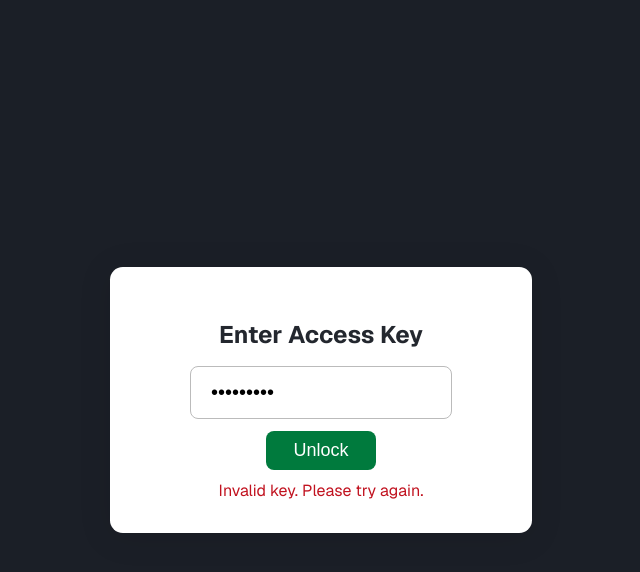
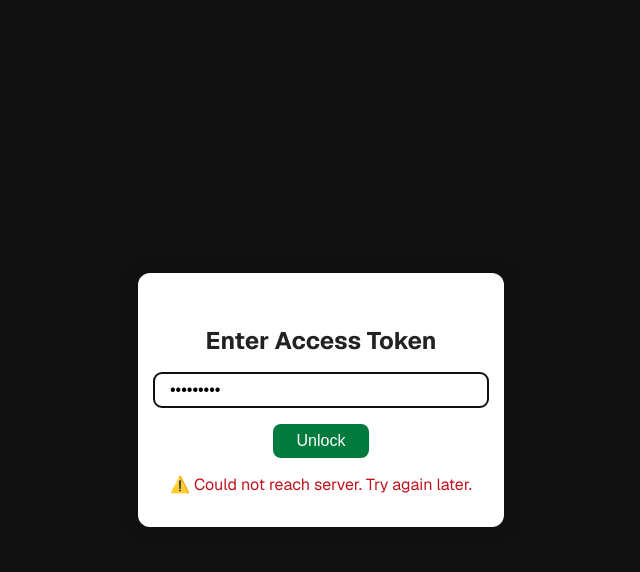
Before and after one commit to ainstarc/ipo-gmp, a Next.js app: page / in a window 1280 px wide. Both pictures are taken after typing "Sample123" into the empty fields and a click on the button "Unlock". Shown: the top 572 px of the page, without its empty margins (319-959 px from the left). Built offline with nearby package versions, Linux system fonts and the light colour scheme; no server answers.

Commit message:
feat: integrate PingStatus component and update AccessGate for token validation

```diff
--- a/src/app/layout.tsx
+++ b/src/app/layout.tsx
@@ -2,8 +2,9 @@ import React from "react";
 import type { Metadata } from "next";
 import { Geist, Geist_Mono } from "next/font/google";
 import "./globals.css";
-import ThemeToggle from "../components/ThemeToggle";
-import AccessGate from "../components/AccessGate";
+import ThemeToggle from "@/components/ThemeToggle";
+import PingStatus from "@/components/PingStatus";
+import AccessGate from "@/components/AccessGate";
 
 const geistSans = Geist({
   variable: "--font-geist-sans",
@@ -57,6 +58,7 @@ export default function RootLayout({
         className={`${geistSans.variable} ${geistMono.variable} antialiased`}
       >
         <ThemeToggle />
+        <PingStatus />
         <AccessGate>{children}</AccessGate>
       </body>
     </html>
--- a/src/components/AccessGate.tsx
+++ b/src/components/AccessGate.tsx
@@ -1,55 +1,189 @@
 "use client";
-import React, { useState, useEffect } from "react";
 
-// Support multiple keys (comma-separated in env)
-const ACCESS_KEYS = (process.env.NEXT_PUBLIC_ACCESS_KEYS || "").split(",").map(k => k.trim()).filter(Boolean);
-const STORAGE_KEY = "ipo-gmp-access-key";
+import React, { useEffect, useState } from "react";
+
+const STORAGE_KEY = "ipo-gmp-token";
+
+// const VALIDATION_ENDPOINT = "http://localhost:3333/api/ipo-gmp/validate-token";
+const VALIDATION_ENDPOINT = "https://encryption-hub.onrender.com/api/ipo-gmp/validate-token";
+
+
+const REVALIDATE_INTERVAL_MS = 5 * 60 * 1000; // 5 minutes
 
 const AccessGate: React.FC<{ children: React.ReactNode }> = ({ children }) => {
     const [unlocked, setUnlocked] = useState(false);
     const [input, setInput] = useState("");
     const [error, setError] = useState("");
+    const [loading, setLoading] = useState(true);
 
+    // Initial token check on mount
     useEffect(() => {
-        if (typeof window !== "undefined") {
-            const stored = localStorage.getItem(STORAGE_KEY);
-            if (ACCESS_KEYS.includes(stored || "")) setUnlocked(true);
+        const storedToken = localStorage.getItem(STORAGE_KEY);
+        if (!storedToken) {
+            setLoading(false);
+            return;
         }
+
+        const validate = async () => {
+            try {
+                const res = await fetch(VALIDATION_ENDPOINT, {
+                    method: "POST",
+                    headers: { "Content-Type": "application/json" },
+                    body: JSON.stringify({ token: storedToken }),
+                });
+
+                const json = await res.json();
+                if (json.success) {
+                    setUnlocked(true);
+                } else {
+                    console.warn("🔒 Token is no longer valid. Locking.");
+                    localStorage.removeItem(STORAGE_KEY);
+                }
+            } catch {
+                console.warn("⚠️ Server unreachable. Gracefully unlocking.");
+                setUnlocked(true); // fallback access
+            } finally {
+                setLoading(false);
+            }
+        };
+
+        validate();
     }, []);
+
+    // Background token revalidation
+    useEffect(() => {
+        if (!unlocked) return;
+
+        const interval = setInterval(async () => {
+            const storedToken = localStorage.getItem(STORAGE_KEY);
+            if (!storedToken) return;
+
+            try {
+                const res = await fetch(VALIDATION_ENDPOINT, {
+                    method: "POST",
+                    headers: { "Content-Type": "application/json" },
+                    body: JSON.stringify({ token: storedToken }),
+                });
+
+                const json = await res.json();
+                if (!json.success) {
+                    console.warn("🔒 Revalidation failed. Locking user.");
+                    localStorage.removeItem(STORAGE_KEY);
+                    setUnlocked(false);
+                }
+            } catch {
+                console.log("🕓 Revalidation skipped (offline)");
+            }
+        }, REVALIDATE_INTERVAL_MS);
+
+        return () => clearInterval(interval);
+    }, [unlocked]);
+
+    const validateToken = async (token: string) => {
+        try {
+            const res = await fetch(VALIDATION_ENDPOINT, {
+                method: "POST",
+                headers: { "Content-Type": "application/json" },
+                body: JSON.stringify({ token }),
+            });
+
+            const json = await res.json();
+            if (json.success) {
+                localStorage.setItem(STORAGE_KEY, token);
+                setUnlocked(true);
+            } else {
+                setError("❌ Invalid token. Please try again.");
+                localStorage.removeItem(STORAGE_KEY);
+            }
+        } catch (e) {
+            console.error("Server error:", e);
+            setError("⚠️ Could not reach server. Try again later.");
+        } finally {
+            setLoading(false);
+        }
+    };
 
     const handleSubmit = (e: React.FormEvent) => {
         e.preventDefault();
-        if (ACCESS_KEYS.includes(input)) {
-            localStorage.setItem(STORAGE_KEY, input);
-            setUnlocked(true);
-        } else {
-            setError("Invalid key. Please try again.");
+        setError("");
+        if (input.trim()) {
+            setLoading(true);
+            validateToken(input.trim());
         }
     };
 
     if (unlocked) return <>{children}</>;
 
+    if (loading)
+        return (
+            <div style={{ color: "#fff", padding: 24 }}>
+                🔐 Validating access token...
+            </div>
+        );
+
     return (
-        <div style={{
-            position: "fixed", top: 0, left: 0, width: "100vw", height: "100vh", zIndex: 9999,
-            background: "rgba(20,24,32,0.97)", display: "flex", alignItems: "center", justifyContent: "center"
-        }}>
-            <form onSubmit={handleSubmit} style={{
-                background: "#fff", padding: "2.5vw 4vw", borderRadius: "1vw", boxShadow: "0 4px 32px #0002",
-                minWidth: 320, maxWidth: "90vw", display: "flex", flexDirection: "column", alignItems: "center"
-            }}>
-                <h2 style={{ marginBottom: 16, color: "#23272e" }}>Enter Access Key</h2>
+        <div
+            style={{
+                position: "fixed",
+                top: 0,
+                left: 0,
+                width: "100vw",
+                height: "100vh",
+                background: "#111",
+                display: "flex",
+                alignItems: "center",
+                justifyContent: "center",
+                zIndex: 9999,
+            }}
+        >
+            <form
+                onSubmit={handleSubmit}
+                style={{
+                    background: "#fff",
+                    padding: "2rem",
+                    borderRadius: "12px",
+                    boxShadow: "0 0 20px rgba(0,0,0,0.2)",
+                    display: "flex",
+                    flexDirection: "column",
+                    alignItems: "center",
+                    minWidth: "300px",
+                }}
+            >
+                <h2 style={{ marginBottom: "1rem", color: "#222" }}>
+                    Enter Access Token
+                </h2>
                 <input
                     type="password"
+                    placeholder="Your access token"
                     value={input}
-                    onChange={e => { setInput(e.target.value); setError(""); }}
-                    style={{ fontSize: 20, padding: "0.7em 1em", borderRadius: 8, border: "1px solid #bbb", marginBottom: 12, width: 220 }}
+                    onChange={(e) => setInput(e.target.value)}
+                    style={{
+                        fontSize: "1rem",
+                        padding: "0.5rem 1rem",
+                        borderRadius: "8px",
+                        border: "1px solid #ccc",
+                        marginBottom: "1rem",
+                        width: "100%",
+                    }}
                     autoFocus
                 />
-                <button type="submit" style={{ fontSize: 18, padding: "0.5em 1.5em", borderRadius: 8, background: "#007a3d", color: "#fff", border: 0, cursor: "pointer" }}>
+                <button
+                    type="submit"
+                    style={{
+                        fontSize: "1rem",
+                        padding: "0.5rem 1.5rem",
+                        borderRadius: "8px",
+                        background: "#007a3d",
+                        color: "#fff",
+                        border: 0,
+                        cursor: "pointer",
+                    }}
+                >
                     Unlock
                 </button>
-                {error && <div style={{ color: "#c1121f", marginTop: 10 }}>{error}</div>}
+                {error && (
+                    <div style={{ color: "#c1121f", marginTop: "1rem" }}>{error}</div>
+                )}
             </form>
         </div>
     );
--- /dev/null
+++ b/src/components/PingStatus.tsx
@@ -0,0 +1,47 @@
+"use client";
+
+import React, { useEffect, useState } from "react";
+
+const PING_URL = "https://encryption-hub.onrender.com/";
+
+const PingStatus: React.FC = () => {
+  const [status, setStatus] = useState<"up" | "down" | "loading">("loading");
+
+  useEffect(() => {
+    const checkPing = async () => {
+      try {
+        const res = await fetch(PING_URL, { cache: "no-store" });
+        setStatus(res.ok ? "up" : "down");
+      } catch {
+        setStatus("down");
+      }
+    };
+
+    checkPing();
+    const interval = setInterval(checkPing, 60_000); // every 1 minute
+    return () => clearInterval(interval);
+  }, []);
+
+  const color =
+    status === "loading" ? "#999" : status === "up" ? "#28a745" : "#dc3545";
+
+  return (
+    <div
+      title={`Encryption Hub: ${status}`}
+      style={{
+        position: "fixed",
+        top: 12,
+        left: 12,
+        zIndex: 9999,
+        background: color,
+        borderRadius: "50%",
+        width: 12,
+        height: 12,
+        boxShadow: "0 0 0 2px #fff, 0 0 6px rgba(0,0,0,0.2)",
+        transition: "background 0.3s",
+      }}
+    />
+  );
+};
+
+export default PingStatus;
```
